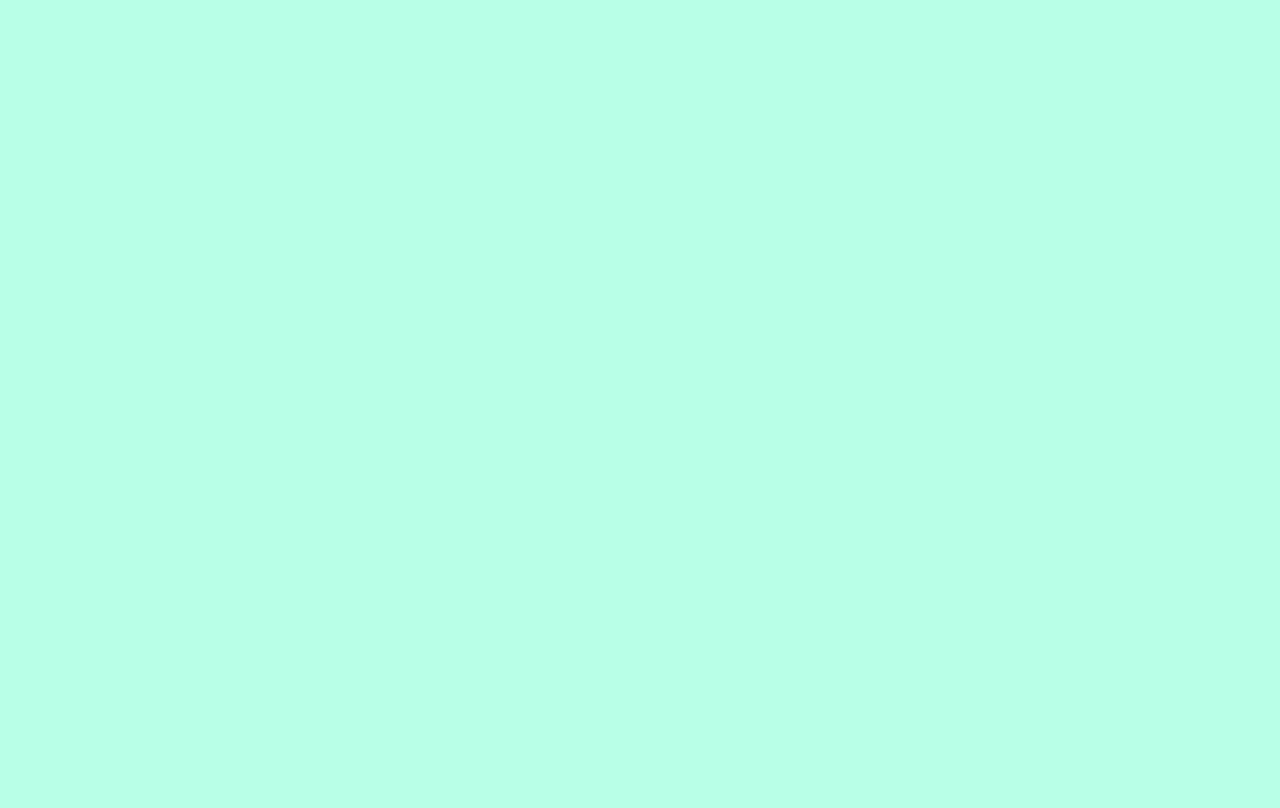
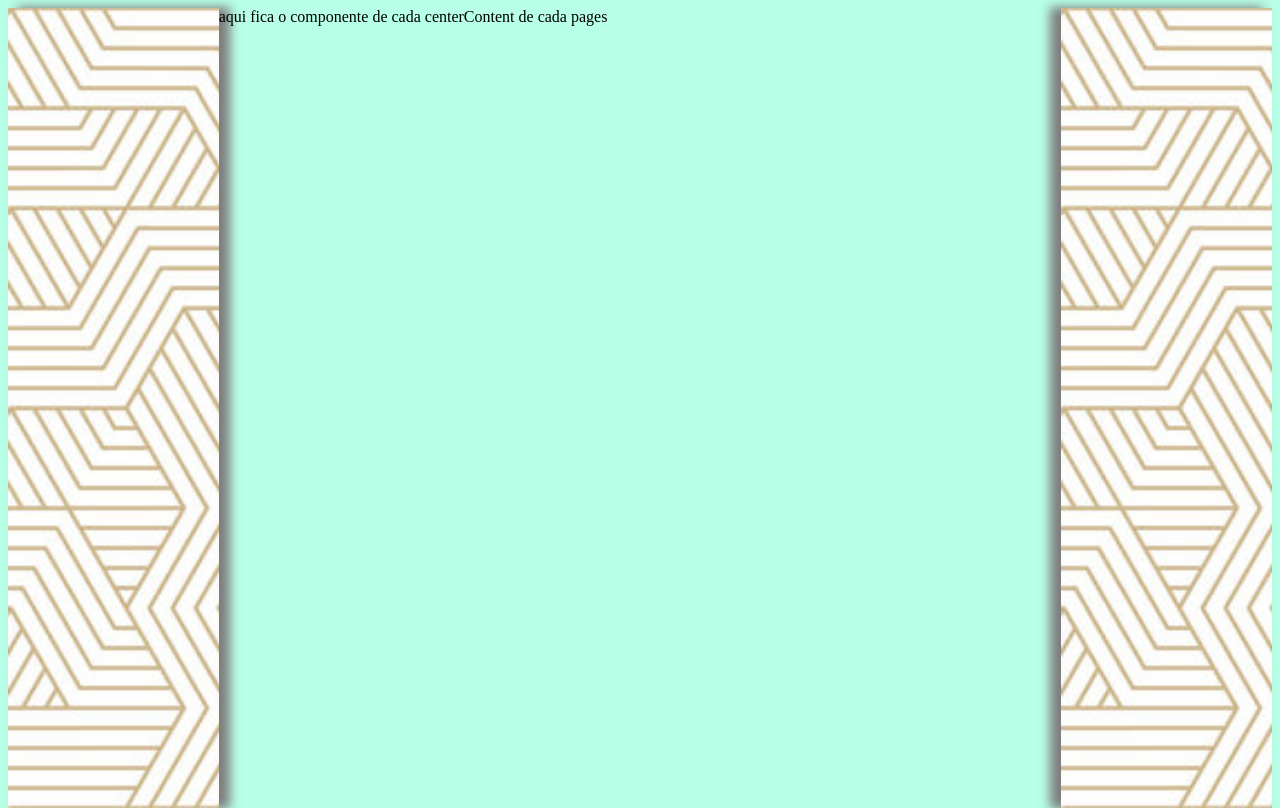
Before and after one commit to LeonardoMelloTrindade/to-do-list, a Vue app: page / in a window 1280 px wide. Built offline with nearby package versions, Linux system fonts and the light colour scheme.

Commit message:
feat: adiciona container global

```diff
--- /dev/null
+++ b/src/components/container/pillarContainer.vue
@@ -0,0 +1,22 @@
+<template>
+  <main class="grid-pillar">
+    <PillarLayout position="right"/>
+    <slot>aqui fica o componente de cada centerContent de cada pages</slot>
+    <PillarLayout position="left"/>
+  </main>
+</template>
+
+<script setup lang="ts">
+import PillarLayout from '../layout/pillarLayout.vue';
+
+
+
+</script>
+
+<style scoped>
+.grid-pillar {
+  display: grid;
+  grid-template-columns: 1fr 4fr 1fr;
+  height: 100%;
+}
+</style>
--- /dev/null
+++ b/src/components/layout/pillarLayout.vue
@@ -0,0 +1,21 @@
+<template>
+  <div :position="position"/>
+</template>
+
+<script setup lang="ts">
+const { position } = defineProps(['position']);
+
+const cssPosistioShadow = position == 'right' ? '10px' : '-10px';
+
+</script>
+
+<style scoped>
+div {
+  background-image: url('../../assets/imagePillar.jpg');
+  background-repeat: repeat;
+  background-size: cover;
+  height: 100%;
+  box-shadow: v-bind('cssPosistioShadow') 0px 10px 1px #7e7e7e;
+}
+
+</style>
--- a/src/main.css
+++ b/src/main.css
@@ -1,3 +1,12 @@
-body {
-    background-color: #b8ffe7;
+:root {
+  --primary-color: #10e68e;
+  --secondary-color: #10e68e;
+  --background: #b8ffe7;
+  --background-alternative: #5af3c0;
+  --highlight: #a4fff2;
 }
+
+html, body, #app {
+    background-color: var(--background);
+    height: 100%;
+}
--- a/src/routes/routes.ts
+++ b/src/routes/routes.ts
@@ -1,4 +1,4 @@
-import App from '@/App.vue';
+import PillarContainer from '@/components/container/pillarContainer.vue';
 import { createRouter, createWebHistory } from 'vue-router';
 
 
@@ -8,7 +8,7 @@
     {
       path: '/',
       name: 'home',
-      component: App
+      component: PillarContainer
     },
   ]
 });
```
Also changed, not shown: src/components/layout/centerContent.vue (added, +16 -0 lines), src/assets/imagePillar.jpg (added).
